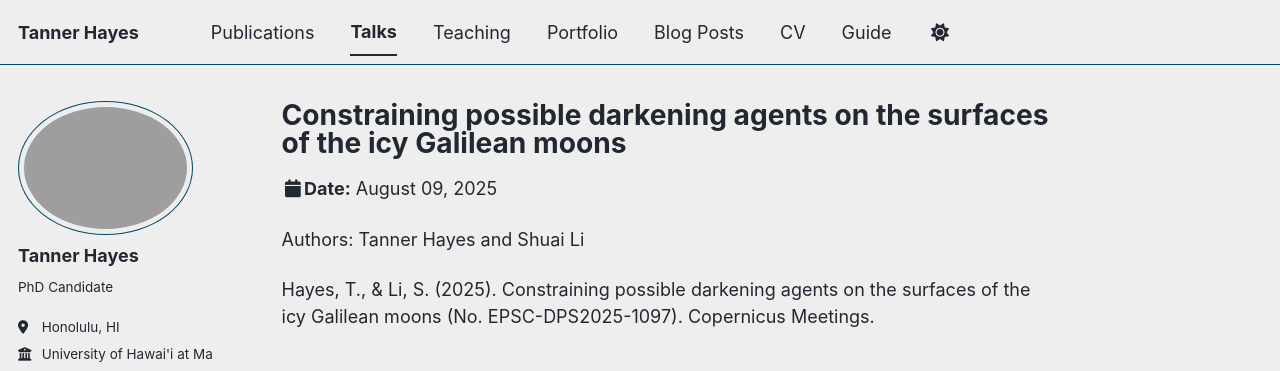
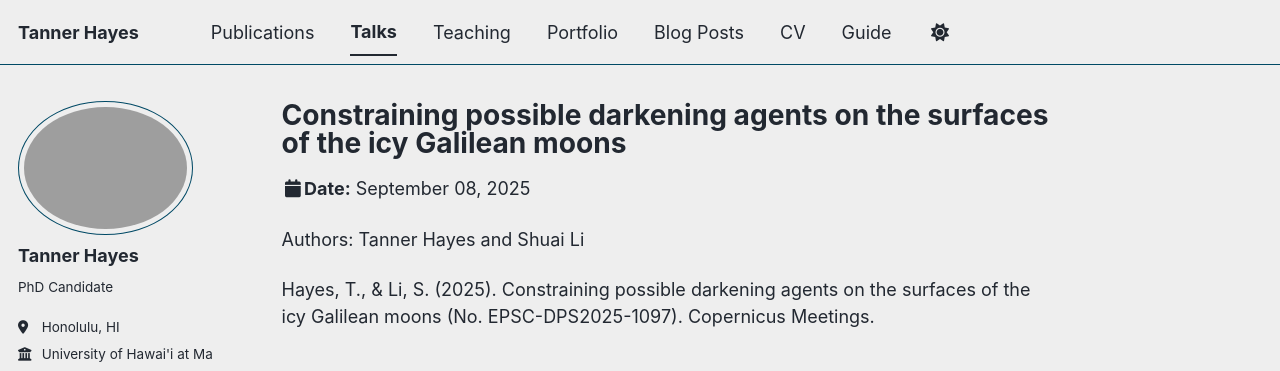
Before and after one commit to th-blip12/twhayes, a Jekyll site: the page built from _talks/EPSC-DPS-2025.md, in a window 1280 px wide. Shown: the top 371 px of the page. Built offline with Jekyll 4.4.1, drawn with Linux system fonts in a browser that asks for light colours; some web fonts are replaced; a script bundle is joined from its source files by our own code; library files that are not in the unit come from our copies.

Commit message:
Update EPSC-DPS-2025.md

```diff
--- a/_talks/EPSC-DPS-2025.md
+++ b/_talks/EPSC-DPS-2025.md
@@ -4,7 +4,7 @@ collection: talks
 type: "Talk"
 permalink: /talks/EPSC-DPS-2025
 venue: "The Europlanet Science Conference - Division for Planetary Sciences Joint Meeting 2025"
-date: 2025-08-09
+date: 2025-09-08
 location: "Helsinki, Finland"
 ---
 
```
